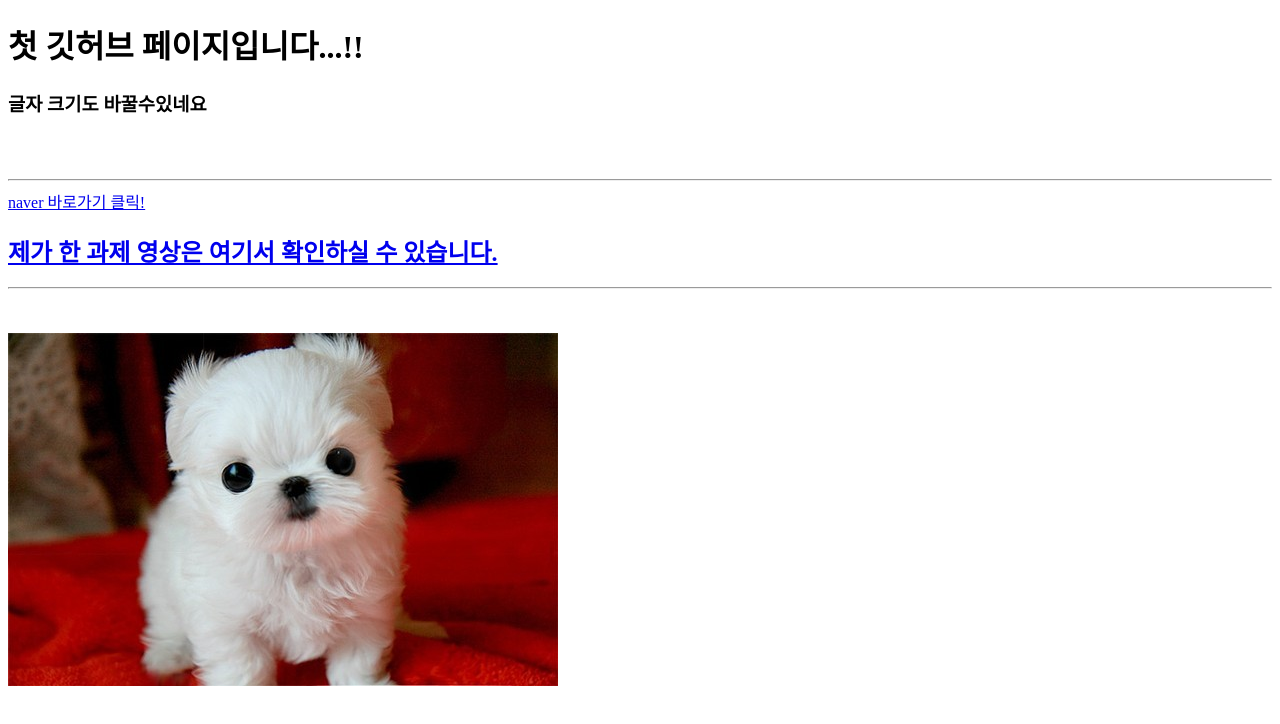
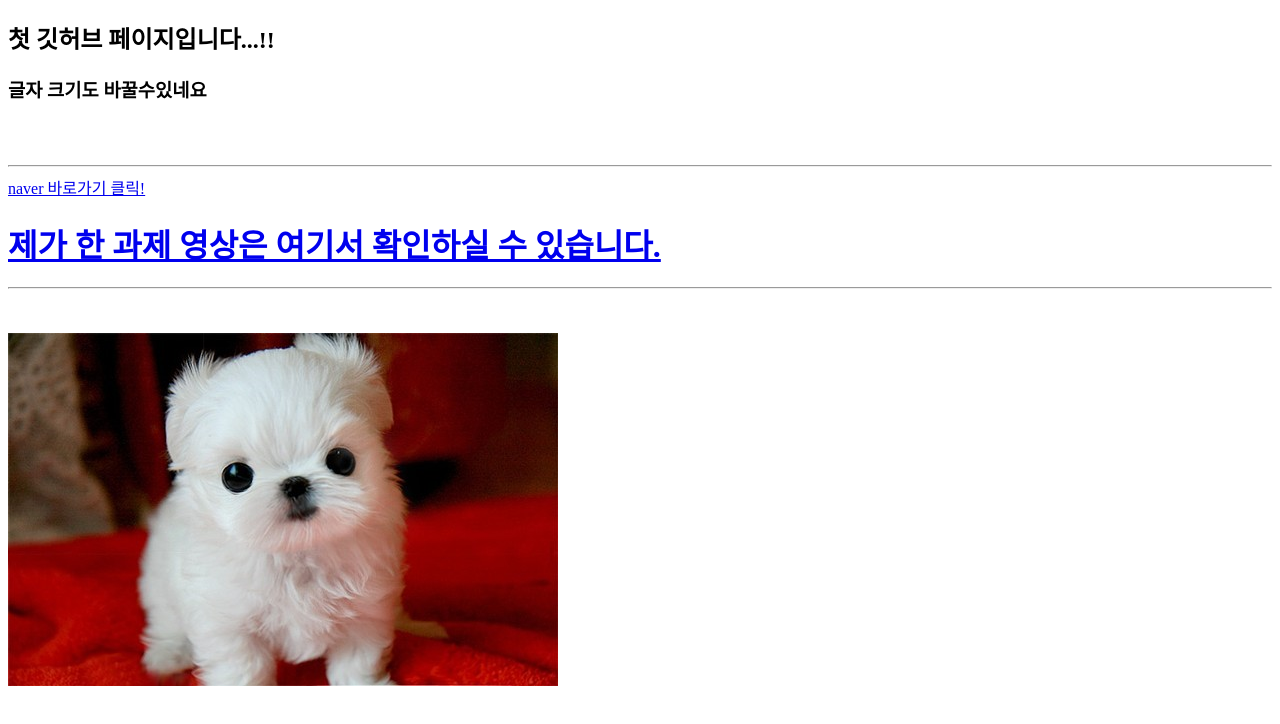
Before and after one commit to YOONSUN-CHOI/homework01, a plain HTML site: page index.html in a window 1280 px wide. Drawn offline with Linux system fonts and the light colour scheme.

Commit message:
[index]edit2
[index]edit2

```diff
--- a/index.html
+++ b/index.html
@@ -7,11 +7,11 @@
       <meta name="viewport" content="width=device-width, initial-scale=1">
 </head>
 <body>
-      <h1>첫 깃허브 페이지입니다...!!</h1>
+      <h2>첫 깃허브 페이지입니다...!!</h2>
       <h3>글자 크기도 바꿀수있네요</h3><br><br>
       <hr/>
       <a href="http://naver.com"> naver 바로가기 클릭! </a>
-      <h2><a href="https://youtu.be/lCOL-E5vjdo">제가 한 과제 영상은 여기서 확인하실 수 있습니다.</a></h2>
+      <h1><a href="https://youtu.be/lCOL-E5vjdo">제가 한 과제 영상은 여기서 확인하실 수 있습니다.</a></h1>
       <hr/><br><br>
       <img src = "haha.png" />
       <br><br>
```
